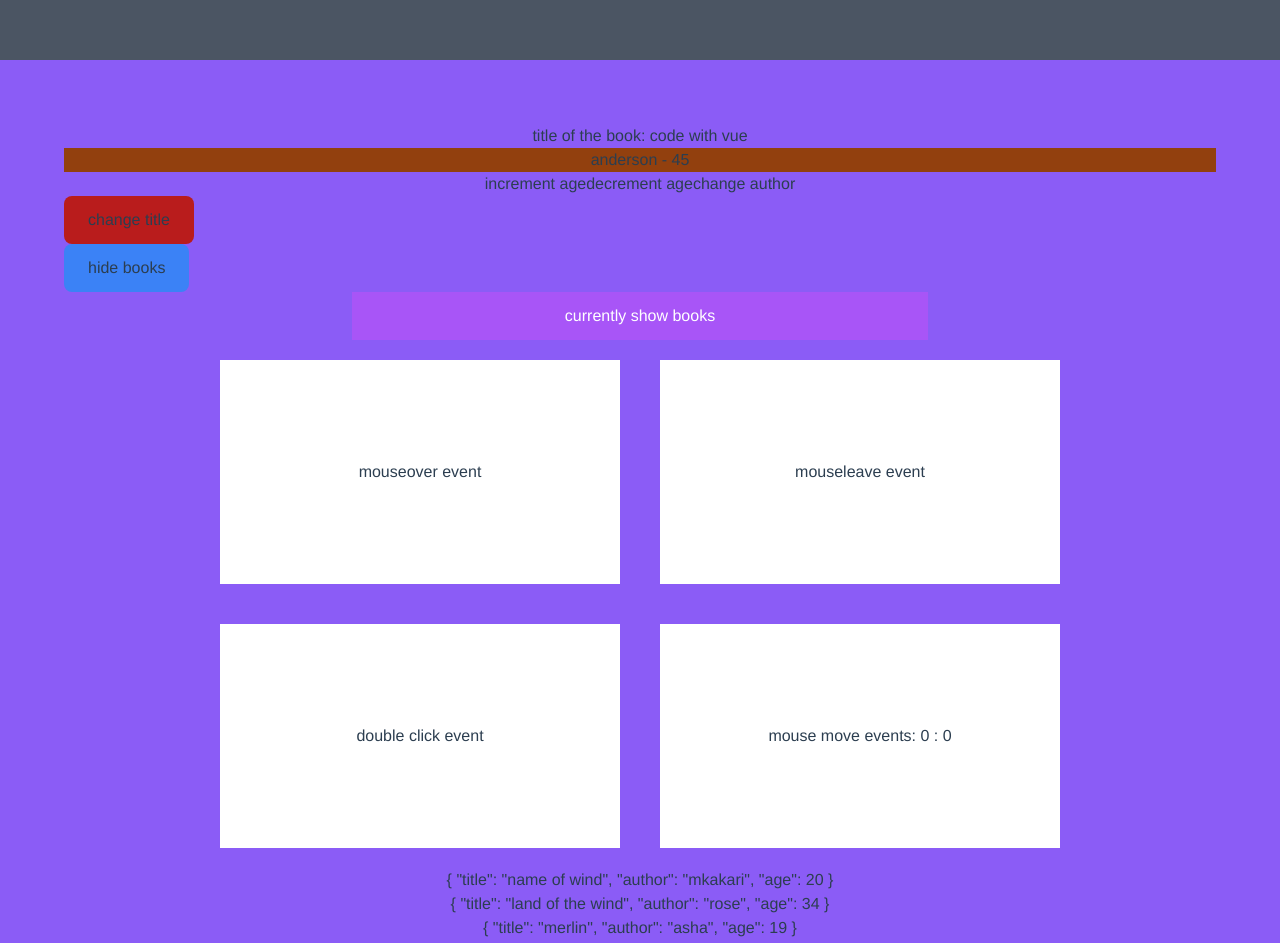
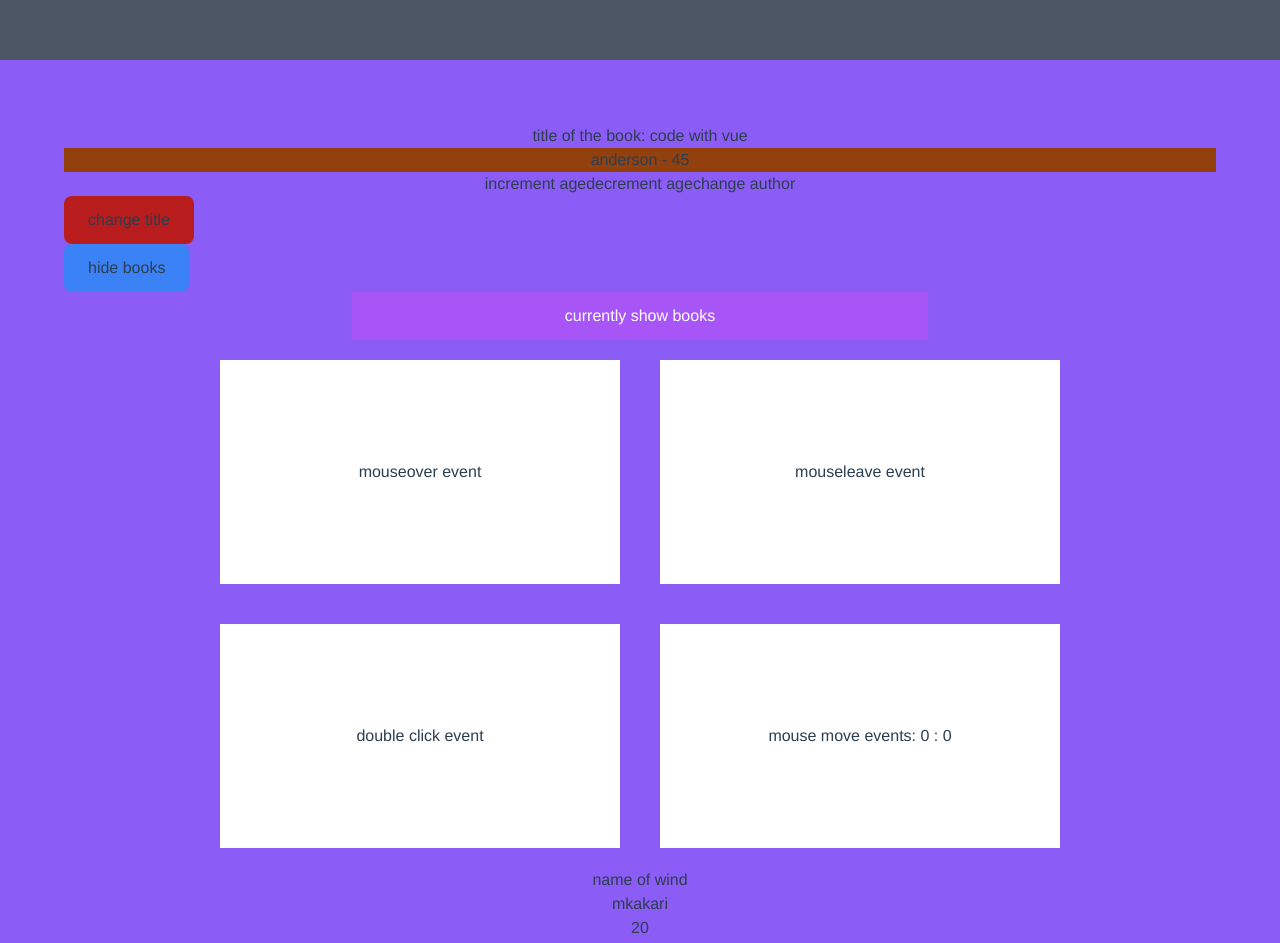
Before and after one commit to andersoncharle/black-tech, a Vue app: page / in a window 1280 px wide. Shown: the top 943 px of the page. Built offline with nearby package versions, Linux system fonts and the light colour scheme.

Commit message:
accces book objects

```diff
--- a/src/App.vue
+++ b/src/App.vue
@@ -30,8 +30,12 @@ instead use v-else
   <div class="box" @mousemove="handleMousemoveEvent">mouse move events: {{ x }} : {{ y }}</div>
 
 <!--v-for-->
-  <ul v-for="book,book_id in books">
-    <li> {{ book}}</li>
+  <ul>
+    <li v-for="book in books" :key="book">
+    <h1>{{book.title}}</h1>
+      <p>{{book.author}}</p>
+      <p>{{book.age}}</p>
+    </li>
   </ul>
 </template>
 
```
